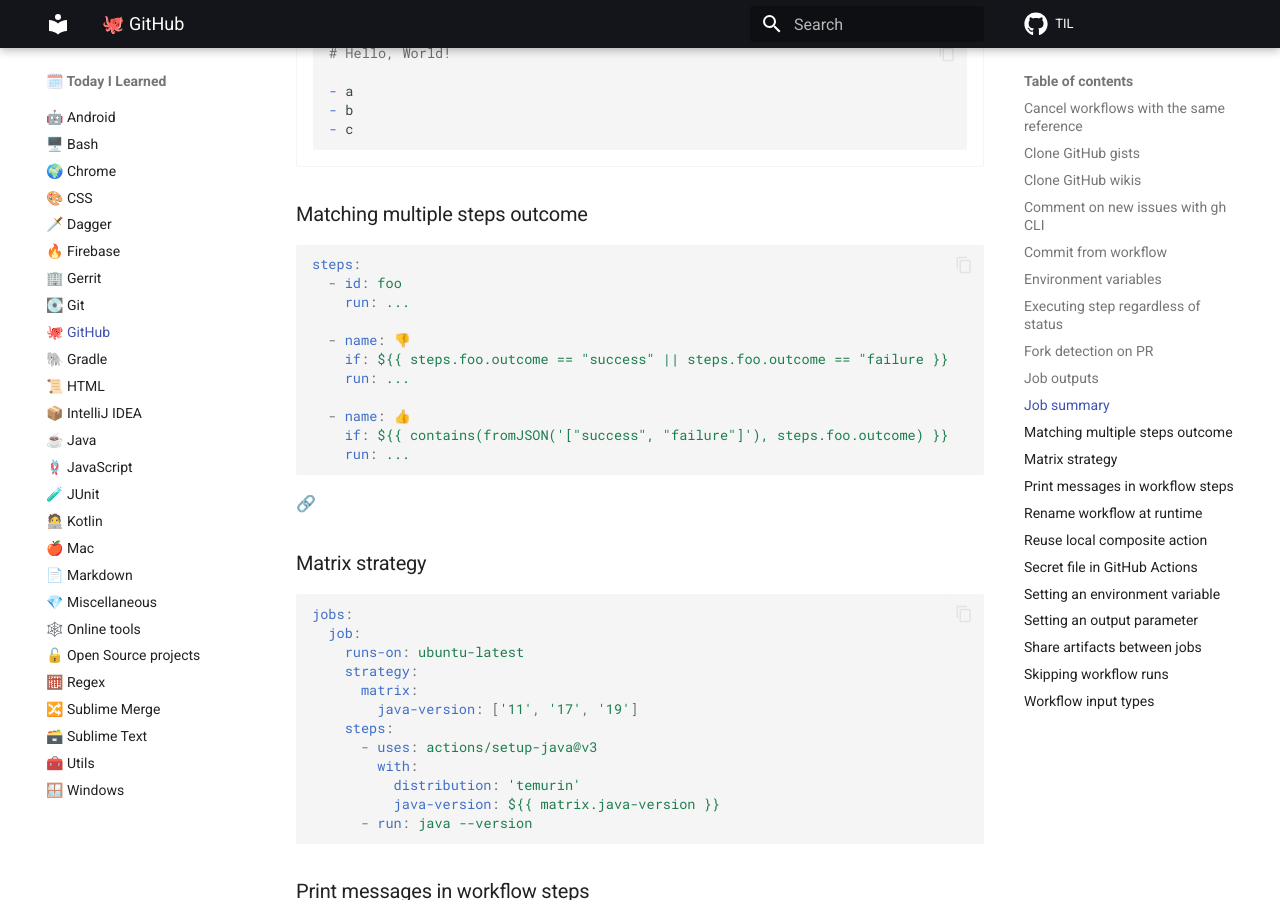
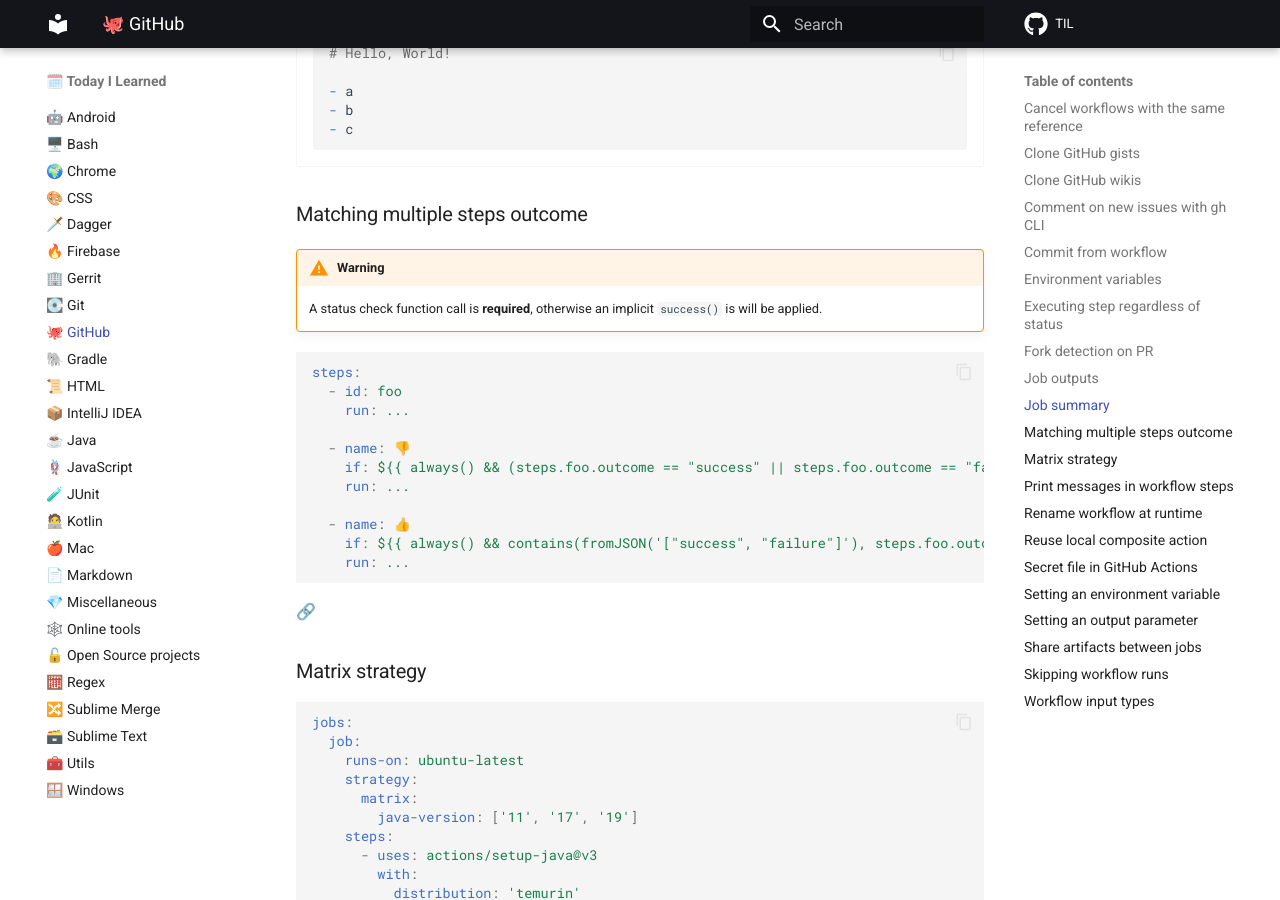
Before and after one commit to SimonMarquis/TIL, an MkDocs documentation site: the page built from docs/github.md, in a window 1280 px wide and 900 px high, scrolled down 2995 px. Built offline with MkDocs 1.6.1 and Material for MkDocs 9.7.7, drawn with Linux system fonts in a browser that asks for light colours; comment, search, counter and statistics services are not loaded.

Commit message:
[GitHub] Matching multiple steps outcome

````diff
--- a/docs/github.md
+++ b/docs/github.md
@@ -157,17 +157,22 @@
 
 ### Matching multiple steps outcome
 
+!!! warning
+
+    A status check function call is **required**, otherwise an implicit `success()` is will be applied.
+
+
 ```yaml
 steps:
   - id: foo
     run: ...
 
   - name: 👎
-    if: ${{ steps.foo.outcome == "success" || steps.foo.outcome == "failure }}
+    if: ${{ always() && (steps.foo.outcome == "success" || steps.foo.outcome == "failure) }}
     run: ...
 
   - name: 👍
-    if: ${{ contains(fromJSON('["success", "failure"]'), steps.foo.outcome) }}
+    if: ${{ always() && contains(fromJSON('["success", "failure"]'), steps.foo.outcome) }}
     run: ...
 ```
 
````
